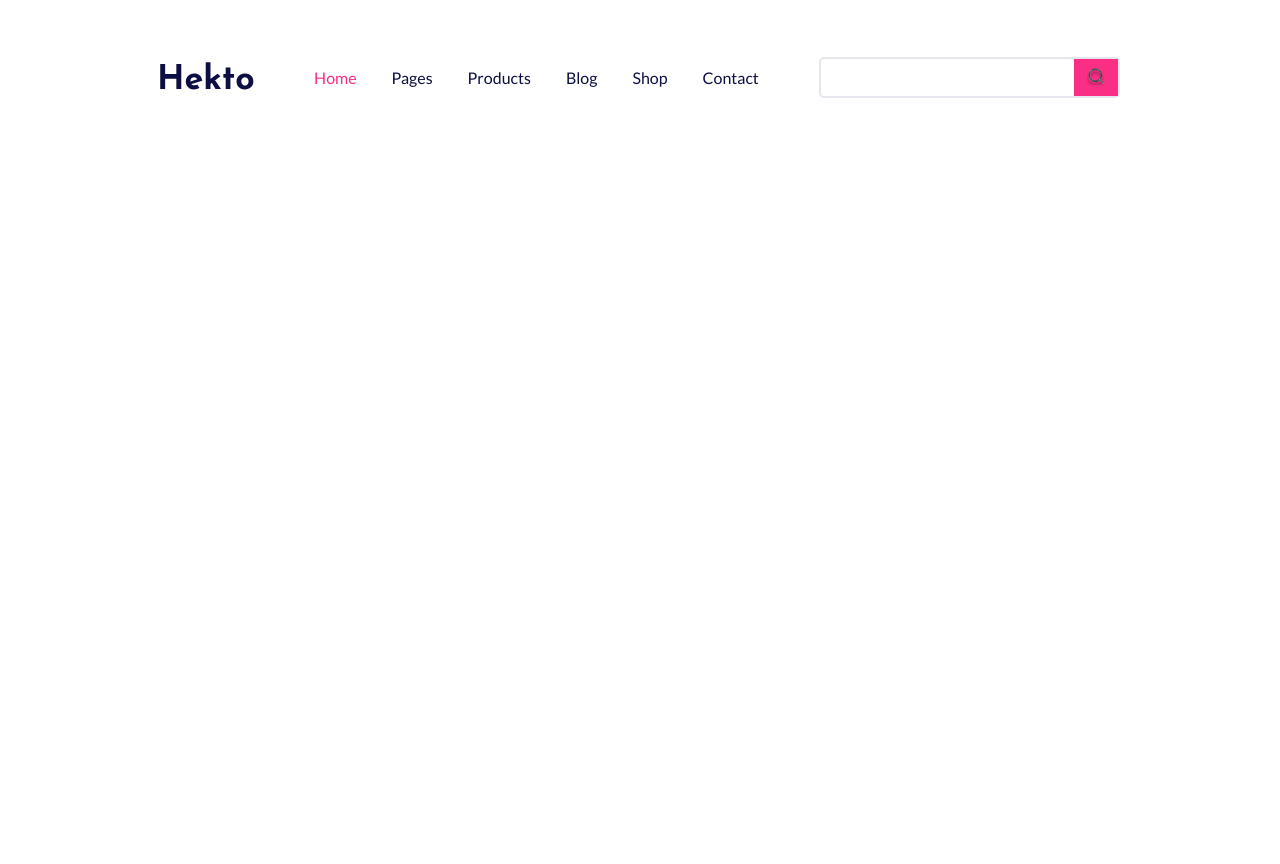
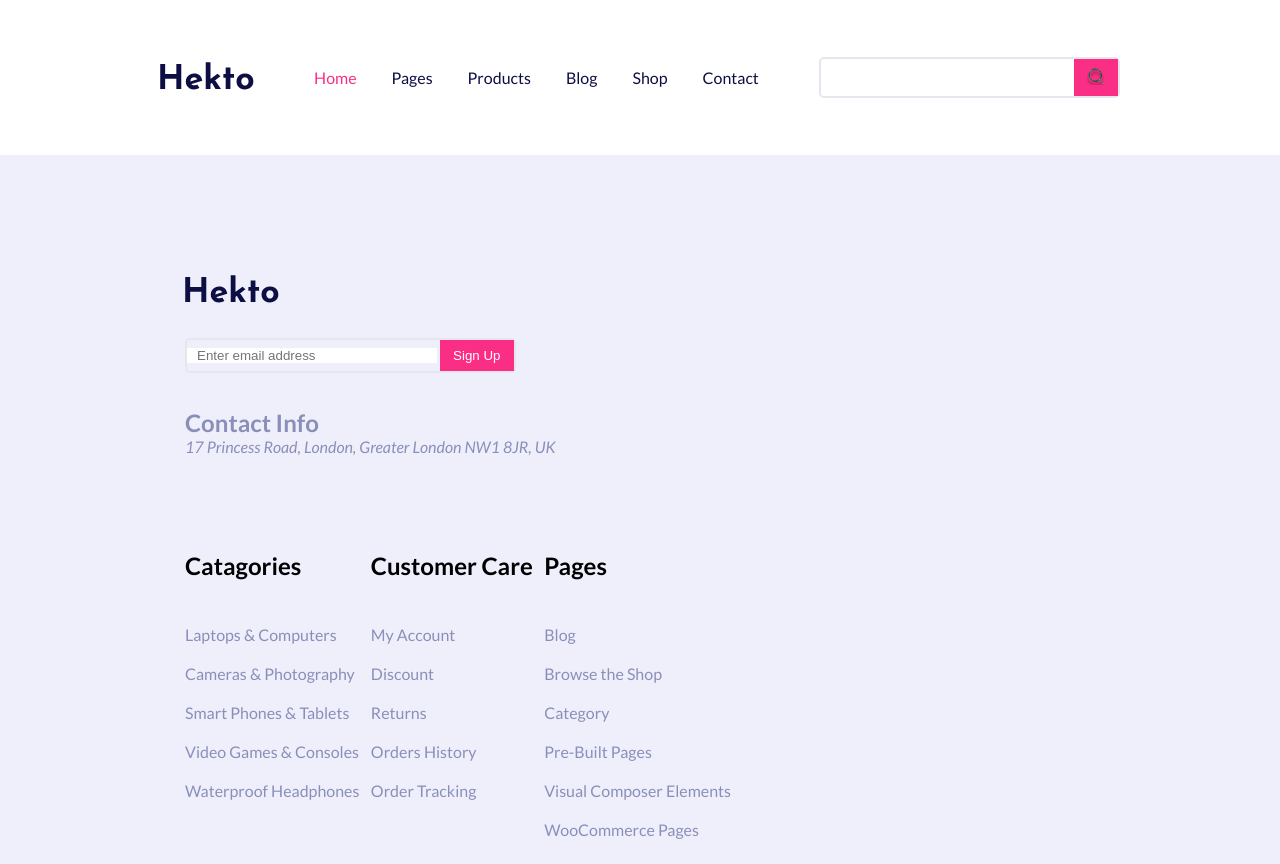
Before and after one commit to suhibshaltaf/Hekto, a plain HTML site: page index.html in a window 1280 px wide. Before the commit the page ends 800 px from the top, so only its background shows below. Drawn offline with Linux system fonts and the light colour scheme.

Commit message:
create footer section

```diff
--- a/assets/css/base.css
+++ b/assets/css/base.css
@@ -14,6 +14,7 @@ ul{ list-style-type: none;
 
 --mainfont:"Lato", sans-serif;
 }
+
 
 .btn{
     border: none;
@@ -43,3 +44,43 @@ ul{ list-style-type: none;
     width:calc(100% - 320px);
     margin: auto;
 }
+.text-white{
+    color: #fff;
+}
+.d-flex{
+    display: flex;
+}
+.flex-direction{
+    flex-direction: column;
+align-self: start;
+}
+.gap-1{
+    gap: 5px;
+}
+.gap-2{
+    gap: 10px;
+}.gap-3{
+    gap: 15px;
+}
+.gap-4{
+    gap: 20px;
+}
+.gap-5{
+    gap: 25px;
+}.gap-6{
+    gap: 30px;
+}
+.gap-7{
+    gap: 35px;
+}
+.gap-8{
+    gap: 40px;
+}.gap-9{
+    gap: 45px;
+}
+.gap-10{
+    gap: 50px;
+}
+.p-5{
+    padding: 25px;
+}
--- a/assets/css/main.css
+++ b/assets/css/main.css
@@ -53,3 +53,27 @@ body{
     }
 
 }
+/*End Header*/
+/*start Footer*/
+.footer{
+    background-color: #EEEFFB;
+}
+
+
+.footer .left-side{
+    gap: 35px;
+   align-items: flex-start;
+   margin-top: 95px;
+}.footer a,.address-info{
+    color: #8A8FB9;
+}
+.footer .right-side{
+    width: 60%;
+       margin-top: 95px;
+
+}
+
+.footer .footer-item nav{
+    justify-content: center;
+}
+/*End Footer*/
--- a/index.html
+++ b/index.html
@@ -56,6 +56,65 @@
       </div>
     </div>
   </header>
+  <footer class="footer p-5">
+    <div class="container">
+      <div class="row">
+        <div class="left-side d-flex flex-direction gap-2">
+          <img src="./assets/image/public/Hekto_logo.svg" alt="logo">
+          <div class="search">
+            <form>
+              <input type="email" placeholder="Enter email address">
+              <button type="submit" class="text-white">
+                Sign Up </button>
+            </form>
+
+          </div>
+          <div class="address-info">  <h2>Contact Info</h2>
+            <address>17 Princess Road, London, Greater London NW1 8JR, UK</address></div>
+
+        </div>
+        <div class="right-side">
+          <div class="row">
+          <div class="footer-item d-flex flex-direction gap-9">
+            <h2>Catagories</h2>
+            <nav class="d-flex flex-direction gap-4">
+
+              <a href="">Laptops & Computers</a>
+              <a href="">Cameras & Photography</a>
+              <a href="">Smart Phones & Tablets</a>
+              <a href="">Video Games & Consoles</a>
+              <a href="">Waterproof Headphones</a>
+
+            </nav>
+          </div>
+          <div class="footer-item d-flex flex-direction gap-9">
+            <h2>Customer Care</h2>
+            <nav class="d-flex flex-direction gap-4">
+              <a href="">My Account</a>
+              <a href="">Discount</a>
+              <a href="">Returns</a>
+              <a href="">Orders History</a>
+              <a href="">Order Tracking</a>
+
+            </nav>
+          </div>
+          <div class="footer-item d-flex flex-direction gap-9">
+            <h2>Pages</h2>
+            <nav class="d-flex flex-direction gap-4">
+              <a href="">Blog</a>
+              <a href="">Browse the Shop</a>
+              <a href="">Category</a>
+              <a href="">Pre-Built Pages</a>
+              <a href="">Visual Composer Elements</a>
+              <a href="">WooCommerce Pages</a>
+
+            </nav>
+          </div></div>
+        </div>
+
+      </div>
+    </div>
+  </footer>
 </body>
 
 </html>
```
